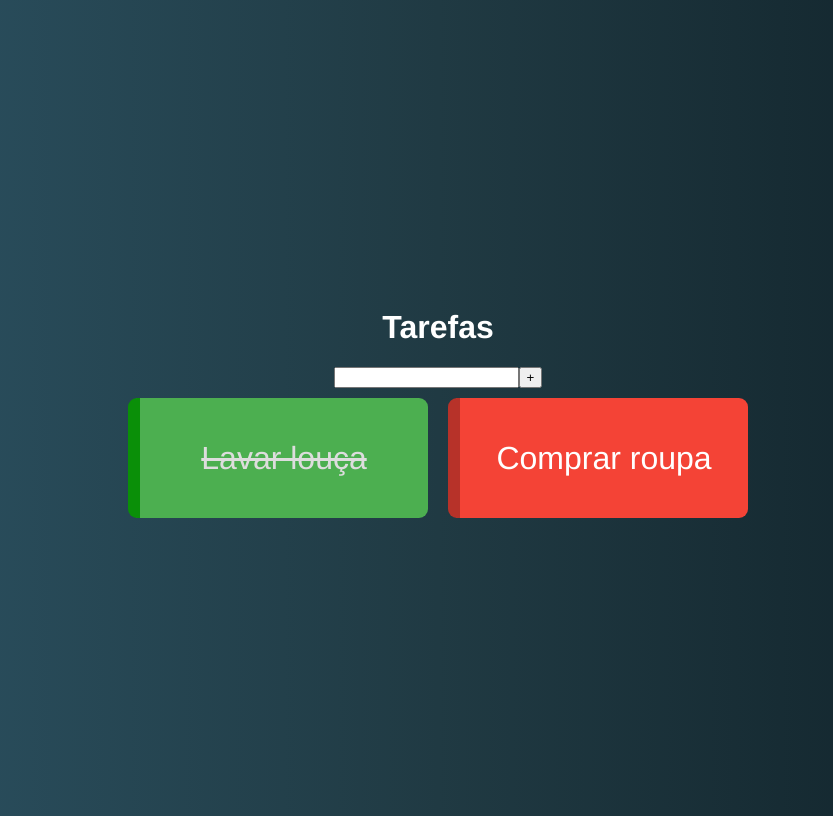
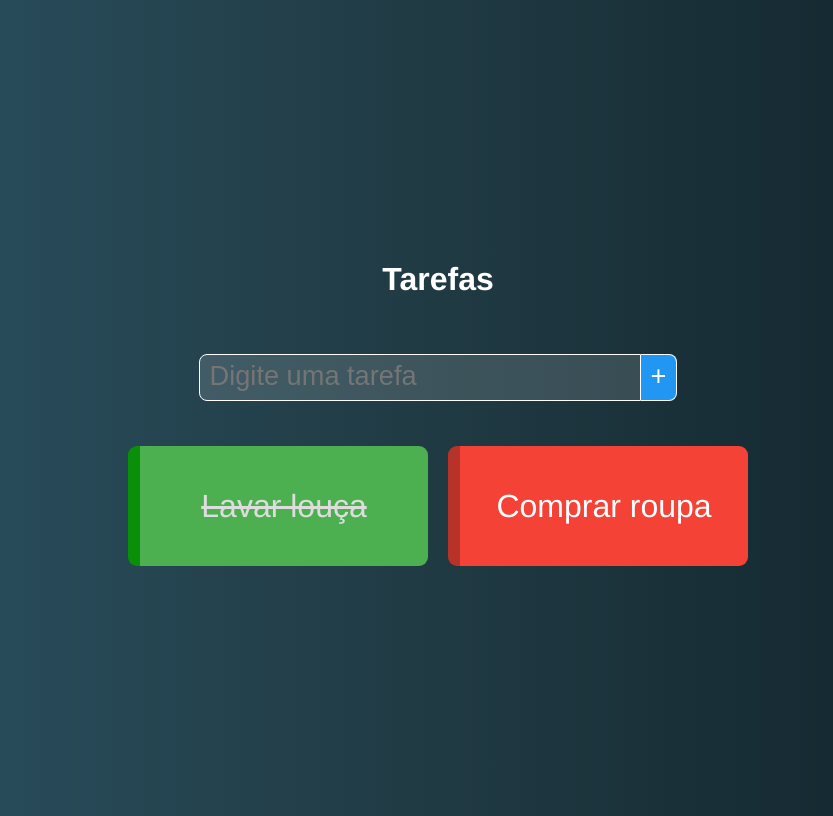
Before and after one commit to hayashirafael/todo-vue, a Vue app: page / in a window 1280 px wide. Shown: the whole page, without its empty margins (202-1035 px from the left). Built offline with nearby package versions, Linux system fonts and the light colour scheme.

Commit message:
<style> estilizando input e botao do NewTask

```diff
--- a/src/components/NewTask.vue
+++ b/src/components/NewTask.vue
@@ -1,7 +1,7 @@
 <template>
   <div class="new-task">
-     <input v-model="name" @keydown.enter="add" type="text">
-     <button @click="add">+</button>
+     <input v-model="name" @keydown.enter="add" type="text" class="form" placeholder="Digite uma tarefa">
+     <button @click="add" class="form">+</button>
   </div>
 </template>
 
@@ -22,5 +22,30 @@ export default {
 </script>
 
 <style>
+   .new-task {
+      margin: 35px;
+   }
 
+   .form {
+      outline: none;
+      font-size: 1.7rem;
+      border: 1px groove rgb(255, 255, 255);
+      padding: 5px 10px 8px;
+      color: #fff;
+   }
+
+   input.form {
+      width: 420px;
+      background: #fff2;
+      border-top-left-radius: 8px;
+      border-bottom-left-radius: 8px;
+
+   }
+
+   button.form {
+      border-left: none;
+      background-color: #2196f3;
+      border-top-right-radius: 8px;
+      border-bottom-right-radius: 8px;
+   }
 </style>
```
